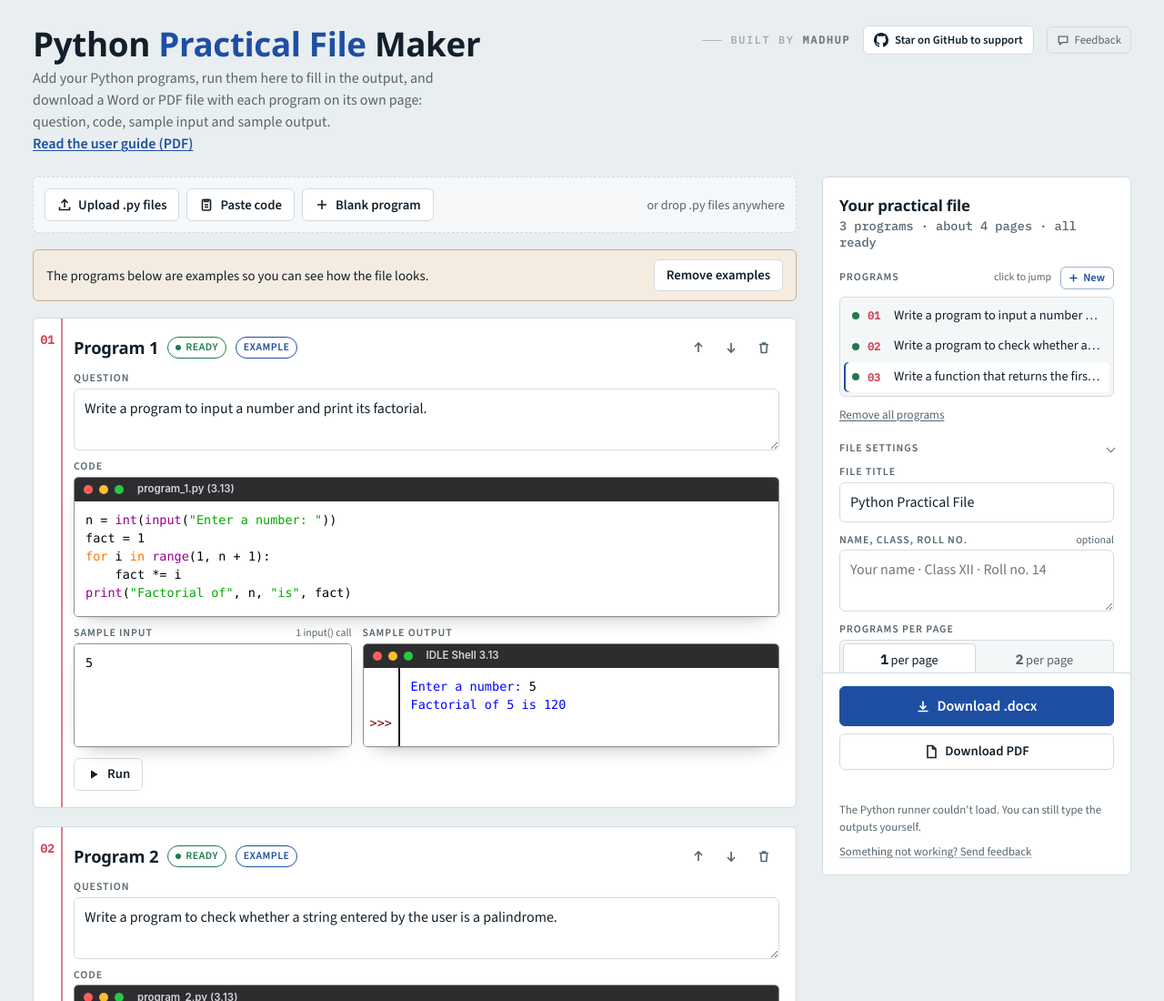
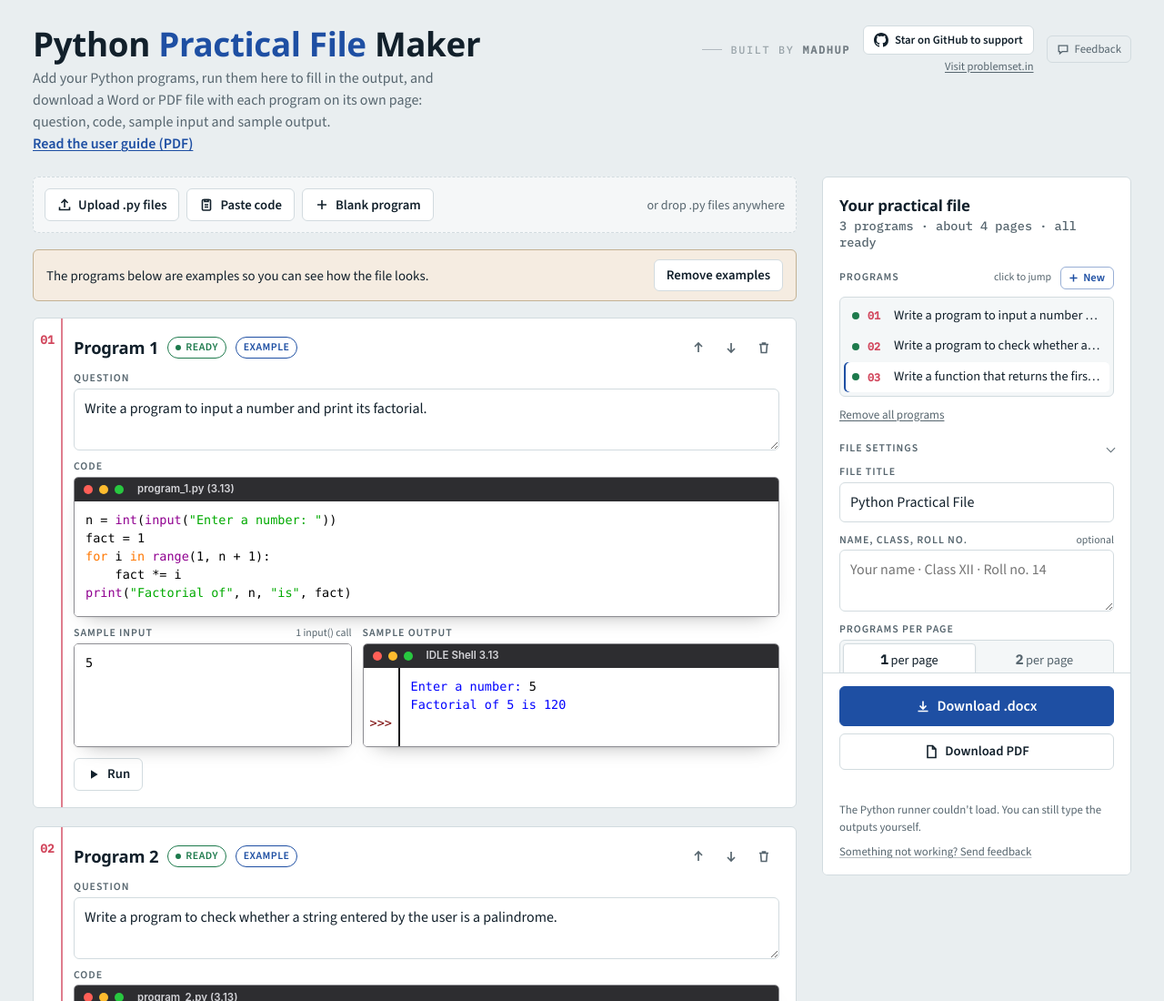
Before and after one commit to madhupbhardwaj/cs-file, a plain HTML site: page index.html in a window 1280 px wide. Shown: the top 1100 px of the page at 91% size. Drawn offline with nearby package versions, Linux system fonts and the light colour scheme; a script that the page names is missing; a web font is replaced by a local one.

Commit message:
Add files via upload

```diff
--- a/index.html
+++ b/index.html
@@ -81,6 +81,10 @@ header.top > div:first-child { min-width: 0; flex: 1 1 420px; }
 .fb-btn { font: 500 .8rem/1 var(--f-body); padding: 7px 10px; gap: 6px; background: transparent; color: var(--muted); border-color: var(--line); }
 .fb-btn:hover { color: var(--ink); }
 .fb-btn svg.i { width: 14px; height: 14px; }
+.gh-col { display: flex; flex-direction: column; align-items: flex-end; gap: 6px; }
+.ps-link { font: 500 .78rem/1.2 var(--f-body); color: var(--muted); text-decoration: underline; text-underline-offset: 2px; }
+.ps-link:hover { color: var(--accent); }
+.ps-link:focus-visible { outline: 2px solid var(--accent); outline-offset: 2px; }
 .gh-star { display: inline-flex; align-items: center; gap: 7px; font: 600 .8rem/1 var(--f-body); padding: 7px 11px; border: 1px solid var(--line); border-radius: var(--r); background: var(--sheet); color: var(--ink); text-decoration: none; white-space: nowrap; transition: border-color .2s ease, color .2s ease; }
 .gh-star:hover { border-color: var(--accent); color: var(--accent); }
 .gh-star:focus-visible { outline: 2px solid var(--accent); outline-offset: 2px; }
@@ -409,7 +413,10 @@ html.intro-on, html.intro-on body { overflow: hidden; }
     </div>
     <div class="top-right">
       <div class="credit">Built by <b>Madhup</b></div>
-      <a class="gh-star" href="https://github.com/madhupbhardwaj/cs-file" target="_blank" rel="noopener" aria-label="Star this project on GitHub to support it" title="Star this project on GitHub"><svg class="gh-mark" viewBox="0 0 16 16" fill="currentColor" aria-hidden="true"><path d="M8 0C3.58 0 0 3.58 0 8c0 3.54 2.29 6.53 5.47 7.59.4.07.55-.17.55-.38 0-.19-.01-.82-.01-1.49-2.01.37-2.53-.49-2.69-.94-.09-.23-.48-.94-.82-1.13-.28-.15-.68-.52-.01-.53.63-.01 1.08.58 1.23.82.72 1.21 1.87.87 2.33.66.07-.52.28-.87.51-1.07-1.78-.2-3.64-.89-3.64-3.95 0-.87.31-1.59.82-2.15-.08-.2-.36-1.02.08-2.12 0 0 .67-.21 2.2.82.64-.18 1.32-.27 2-.27.68 0 1.36.09 2 .27 1.53-1.04 2.2-.82 2.2-.82.44 1.1.16 1.92.08 2.12.51.56.82 1.27.82 2.15 0 3.07-1.87 3.75-3.65 3.95.29.25.54.73.54 1.48 0 1.07-.01 1.93-.01 2.2 0 .21.15.46.55.38A8.013 8.013 0 0016 8c0-4.42-3.58-8-8-8z"/></svg><span>Star on GitHub to support</span></a>
+      <div class="gh-col">
+        <a class="gh-star" href="https://github.com/madhupbhardwaj/cs-file" target="_blank" rel="noopener" aria-label="Star this project on GitHub to support it" title="Star this project on GitHub"><svg class="gh-mark" viewBox="0 0 16 16" fill="currentColor" aria-hidden="true"><path d="M8 0C3.58 0 0 3.58 0 8c0 3.54 2.29 6.53 5.47 7.59.4.07.55-.17.55-.38 0-.19-.01-.82-.01-1.49-2.01.37-2.53-.49-2.69-.94-.09-.23-.48-.94-.82-1.13-.28-.15-.68-.52-.01-.53.63-.01 1.08.58 1.23.82.72 1.21 1.87.87 2.33.66.07-.52.28-.87.51-1.07-1.78-.2-3.64-.89-3.64-3.95 0-.87.31-1.59.82-2.15-.08-.2-.36-1.02.08-2.12 0 0 .67-.21 2.2.82.64-.18 1.32-.27 2-.27.68 0 1.36.09 2 .27 1.53-1.04 2.2-.82 2.2-.82.44 1.1.16 1.92.08 2.12.51.56.82 1.27.82 2.15 0 3.07-1.87 3.75-3.65 3.95.29.25.54.73.54 1.48 0 1.07-.01 1.93-.01 2.2 0 .21.15.46.55.38A8.013 8.013 0 0016 8c0-4.42-3.58-8-8-8z"/></svg><span>Star on GitHub to support</span></a>
+        <a class="ps-link" href="https://problemset.in" target="_blank" rel="noopener">Visit problemset.in</a>
+      </div>
       <button type="button" class="fb-btn" id="fb-open" hidden><svg class="i" viewBox="0 0 16 16" fill="none" stroke="currentColor" stroke-width="1.5"><path d="M2.5 3.5h11v7.5H7l-3 2.5V11H2.5z"/></svg>Feedback</button>
     </div>
   </header>
```
